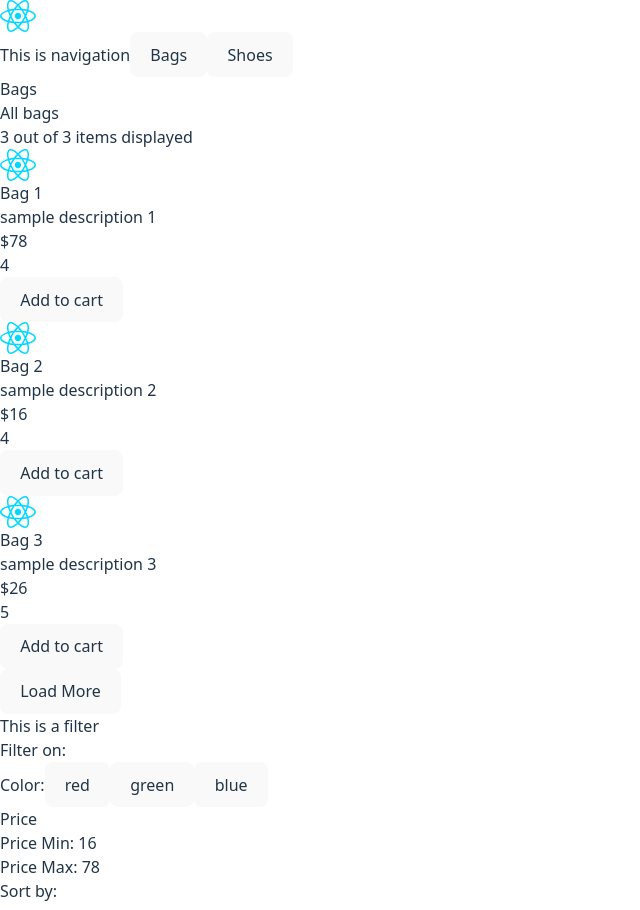
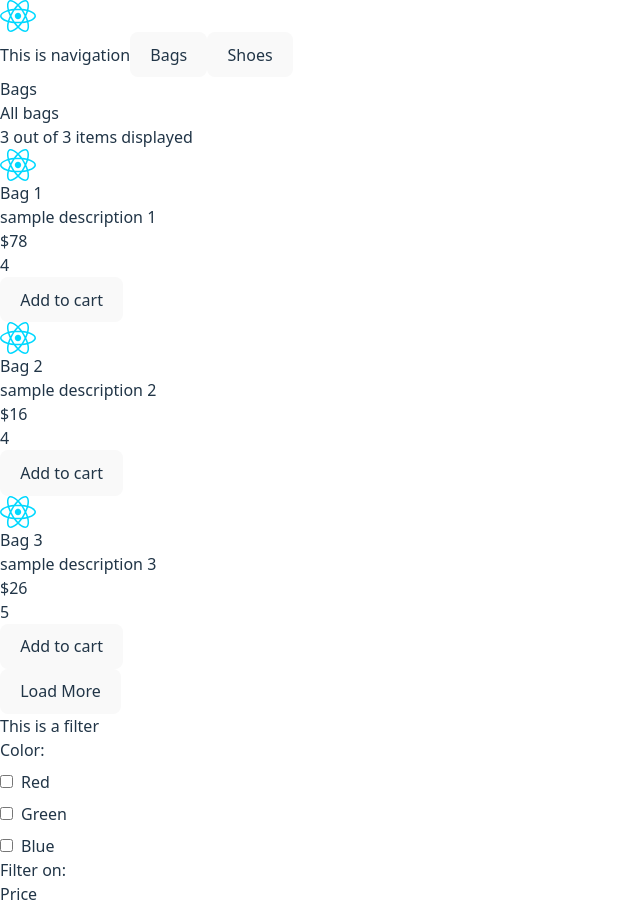
Before and after one commit to HShrigma/project-nexus, a React (Vite) app in the folder Project Nexus/: page / in a window 1280 px wide. Shown: the top 910 px of the page, without its empty margins (0-640 px from the left). Built offline with nearby package versions, Linux system fonts and the light colour scheme.

Commit message:
feat(filter): implement filter by color

```diff
--- a/Project Nexus/src/App.jsx
+++ b/Project Nexus/src/App.jsx
@@ -8,16 +8,16 @@ function App() {
     const [selectedCategory, setSelectedCategory] = useState();
 
     const [products, setProducts] = useState([
-        { id: 1, categoryId: 1, name: "Bag 1", description: "sample description 1", price: 78, rating: 4 },
-        { id: 2, categoryId: 1, name: "Bag 2", description: "sample description 2", price: 16, rating: 4 },
-        { id: 3, categoryId: 2, name: "Shoes 1", description: "sample description 1", price: 66, rating: 2 },
-        { id: 4, categoryId: 2, name: "Shoes 2", description: "sample description 2", price: 234, rating: 4 },
-        { id: 5, categoryId: 2, name: "Shoes 3", description: "sample description 3", price: 2847, rating: 5 },
-        { id: 6, categoryId: 2, name: "Shoes 4", description: "sample description 4", price: 234, rating: 4 },
-        { id: 7, categoryId: 2, name: "Shoes 5", description: "sample description 5", price: 2847, rating: 5 },
-        { id: 8, categoryId: 2, name: "Shoes 6", description: "sample description 6", price: 39, rating: 4 },
-        { id: 9, categoryId: 2, name: "Shoes 7", description: "sample description 7", price: 39, rating: 4 },
-        { id: 10, categoryId: 1, name: "Bag 3", description: "sample description 3", price: 26, rating: 5 }]);
+        { id: 1, categoryId: 1, name: "Bag 1", description: "sample description 1", price: 78, rating: 4 , color: "red"},
+        { id: 2, categoryId: 1, name: "Bag 2", description: "sample description 2", price: 16, rating: 4 , color: "red"},
+        { id: 3, categoryId: 2, name: "Shoes 1", description: "sample description 1", price: 66, rating: 2 , color: "green"},
+        { id: 4, categoryId: 2, name: "Shoes 2", description: "sample description 2", price: 234, rating: 4 , color: "green"},
+        { id: 5, categoryId: 2, name: "Shoes 3", description: "sample description 3", price: 2847, rating: 5 , color: "green"},
+        { id: 6, categoryId: 2, name: "Shoes 4", description: "sample description 4", price: 234, rating: 4 , color: "red"},
+        { id: 7, categoryId: 2, name: "Shoes 5", description: "sample description 5", price: 2847, rating: 5 , color: "red"},
+        { id: 8, categoryId: 2, name: "Shoes 6", description: "sample description 6", price: 39, rating: 4, color: "blue" },
+        { id: 9, categoryId: 2, name: "Shoes 7", description: "sample description 7", price: 39, rating: 4, color: "blue" },
+        { id: 10, categoryId: 1, name: "Bag 3", description: "sample description 3", price: 26, rating: 5, color: "blue" }]);
 
     useEffect(() => {
         if (!selectedCategory) setSelectedCategory(categories[0]);
--- a/Project Nexus/src/components/products/ProductGrid.jsx
+++ b/Project Nexus/src/components/products/ProductGrid.jsx
@@ -1,10 +1,23 @@
 import { Product } from "./product/Product";
 
-export const ProductGrid = ({ products, sortOption, displayLimit }) => {
+export const ProductGrid = ({ products, sortOption, displayLimit, filters }) => {
+    const getFilteredProducts = () => {
+        if (!products) return null;
+        let filteredProducts = [...products];
+        if (!filters) return filteredProducts;
+
+        console.log("Filters: " + filters);
+        const colorFilters = filters.filter(f => f[0] === "color").map(f => f[1]);
+
+        if(colorFilters.length > 0){
+            filteredProducts = filteredProducts.filter(prod => colorFilters.includes(prod.color));
+        }
+        return filteredProducts;
+    }
+
     const getSortedProducts = () => {
-        if (!products) return null;
-
-        let sortedProducts = [...products];
+        let sortedProducts = getFilteredProducts();
+        if(!sortedProducts) return null;
 
         switch (sortOption) {
             case "A-Z":
--- a/Project Nexus/src/components/products/Products.jsx
+++ b/Project Nexus/src/components/products/Products.jsx
@@ -9,7 +9,7 @@ export const Products = ({selectedCategory, products}) => {
 
     const [displayedCount, setDisplayCount] = useState(getCountFirst());
     const [currentSortOption, setCurrentSortOption] = useState(null);
-
+    const [filters, setFilters] = useState([]);
 
 
     useEffect(() => products ? setDisplayCount(getCountFirst()) : setDisplayCount(0), [products]);
@@ -18,6 +18,17 @@ export const Products = ({selectedCategory, products}) => {
         return displayStep <= products.length ? displayStep : products.length;
     }
     const handleLoadMore = () => setDisplayCount(prev => prev + displayStep <= products.length ? prev + displayStep : products.length);
+
+    const handleOnFilterAdded = (key,value) => {
+        if(filters.includes([key,value])) return;
+        setFilters(prev => [...prev, [key,value]]);
+    }
+
+    const handleOnFilterRemoved = (key,value) => {
+        setFilters(prev => prev.filter(filter => {
+            return !(filter[0] === key && filter[1] === value);
+        }));
+    }
 
     const handleSortOptionSelected = (option) => {
         switch (option) {
@@ -48,12 +59,15 @@ export const Products = ({selectedCategory, products}) => {
                 products={products}
                 sortOption={currentSortOption}
                 displayLimit={displayedCount}
+                filters={filters}
             />
             <button onClick={handleLoadMore}>Load More</button>
             <Filter
                 minPrice={products ? Math.min(...products.map(prod => prod.price)) : 0}
                 maxPrice={products ? Math.max(...products.map(prod => prod.price)) : 0}
                 onSortOptionSelected={(option) => handleSortOptionSelected(option)}
+                onFilterAdded={handleOnFilterAdded}
+                onFilterRemoved={handleOnFilterRemoved}
             />
         </div>
     )
--- a/Project Nexus/src/components/products/filter/Filter.jsx
+++ b/Project Nexus/src/components/products/filter/Filter.jsx
@@ -1,16 +1,16 @@
+import ColorFilter from "./filters/ColorFilter";
 import {Sorter} from "./Sorter";
 
-export const Filter = ({minPrice, maxPrice, onSortOptionSelected}) => {
+export const Filter = ({minPrice, maxPrice, onSortOptionSelected, onFilterAdded, onFilterRemoved}) => {
     return (
         <div>
             This is a filter
+            <ColorFilter
+                onColorSelected={(value) => onFilterAdded("color", value)}
+                onColorDeselected={(value) => onFilterRemoved("color", value)}
+            />
             <div>
                 Filter on:
-                <div> Color:
-                    <button>red</button>
-                    <button>green</button>
-                    <button>blue</button>
-                </div>
                 <div> Price </div>
                 <div> Price Min: {minPrice}</div>
                 <div> Price Max: {maxPrice}</div>
--- /dev/null
+++ b/Project Nexus/src/components/products/filter/filters/ColorFilter.jsx
@@ -0,0 +1,50 @@
+export const ColorFilter = ({ onColorSelected, onColorDeselected }) => {
+    const handleChange = (event) => {
+        const value = event.target.value;
+        const isChecked = event.target.checked;
+
+        if (isChecked) {
+            console.log(`Selected color: ${value}`);
+            onColorSelected(value);
+        } else {
+            console.log(`Deselected color: ${value}`);
+            onColorDeselected(value);
+        }
+    };
+
+    return (
+        <div>
+            <div style={{ marginBottom: '8px' }}>Color:</div>
+            <div style={{ display: 'flex', flexDirection: 'column', gap: '8px' }}>
+                <label style={{ display: 'flex', alignItems: 'center', gap: '8px' }}>
+                    <input
+                        type="checkbox"
+                        value="red"
+                        onChange={handleChange}
+                    />
+                    Red
+                </label>
+
+                <label style={{ display: 'flex', alignItems: 'center', gap: '8px' }}>
+                    <input
+                        type="checkbox"
+                        value="green"
+                        onChange={handleChange}
+                    />
+                    Green
+                </label>
+
+                <label style={{ display: 'flex', alignItems: 'center', gap: '8px' }}>
+                    <input
+                        type="checkbox"
+                        value="blue"
+                        onChange={handleChange}
+                    />
+                    Blue
+                </label>
+            </div>
+        </div>
+    );
+};
+
+export default ColorFilter;
```
